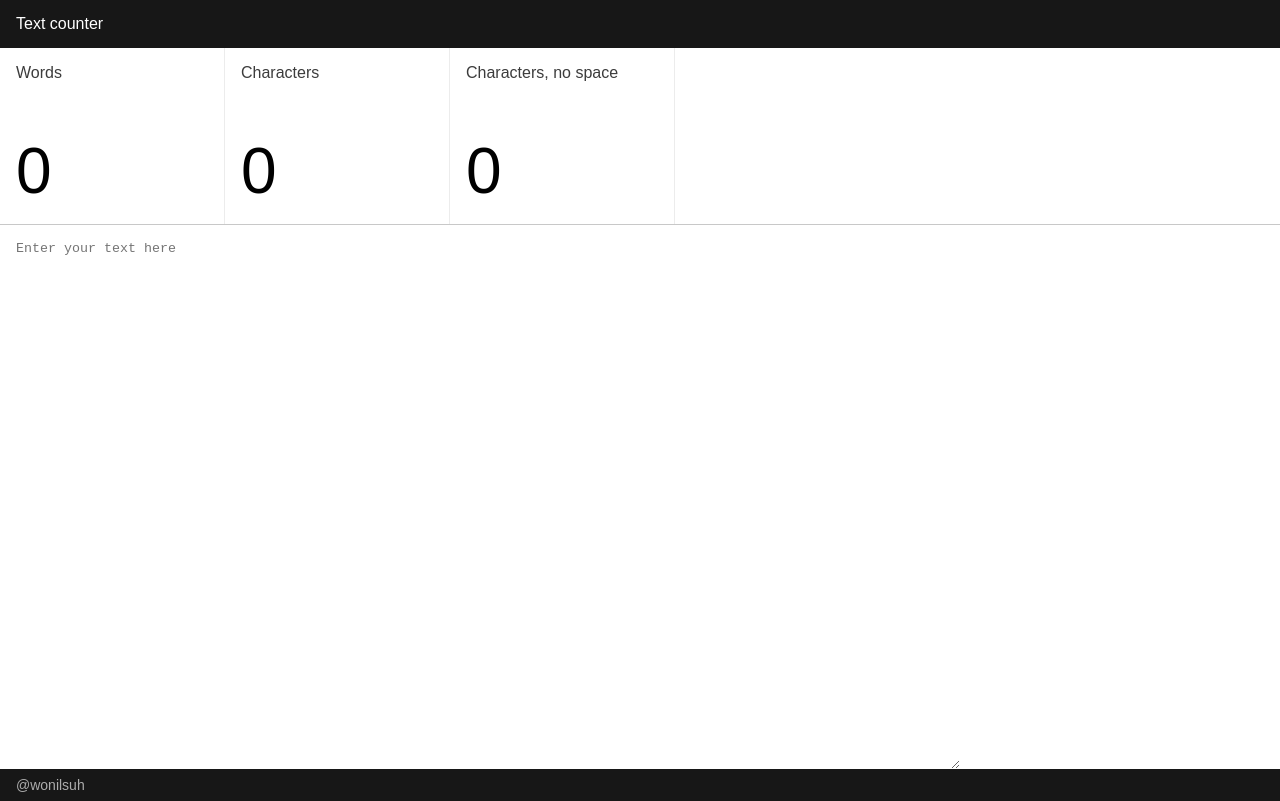
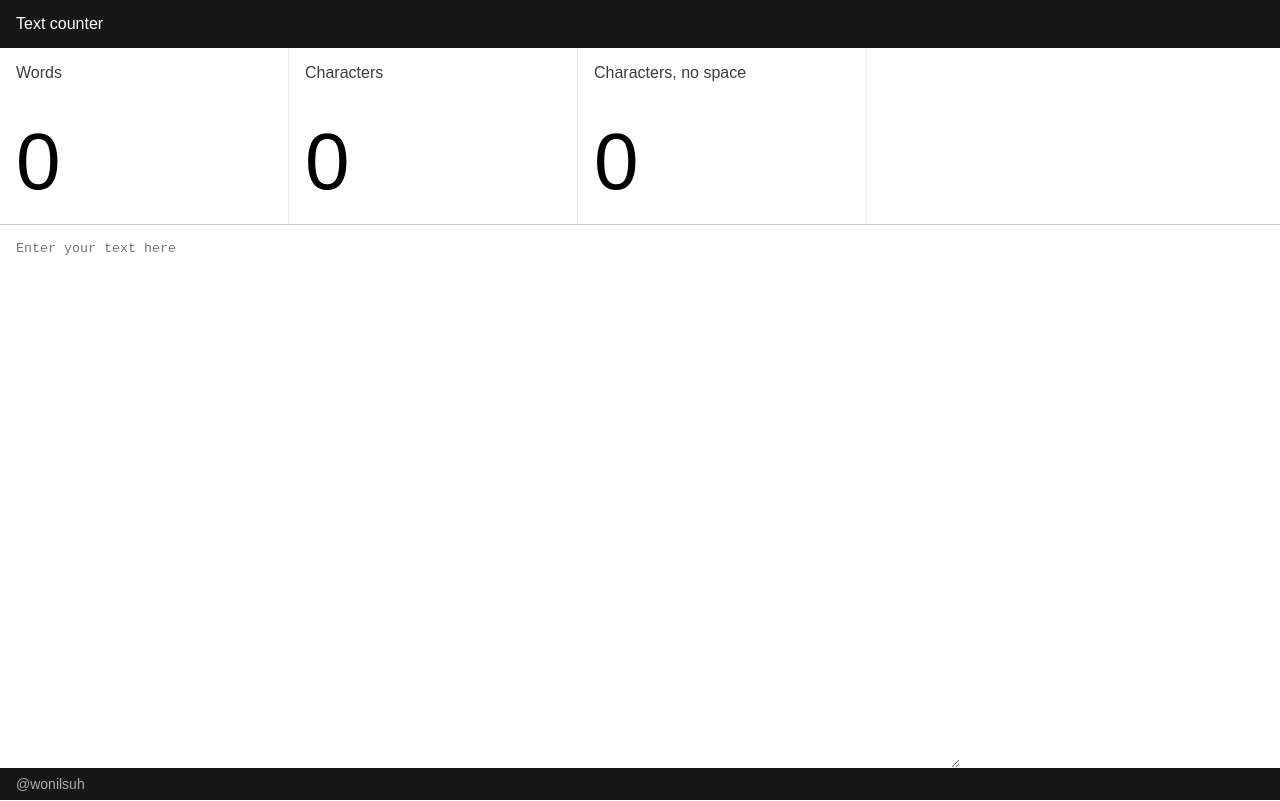
Before and after one commit to wonilsuh/text-counter, a React (Create React App) app: page / in a window 1280 px wide. Built offline with nearby package versions, Linux system fonts and the light colour scheme.

Commit message:
react versio up

```diff
--- a/src/components/Counter/Counter.scss
+++ b/src/components/Counter/Counter.scss
@@ -1,5 +1,5 @@
 .counter {
-  min-width: 12rem;
+  min-width: 16rem;
   min-height: 9rem;
   border-right: solid 1px #ececec;
   padding: 1rem;
@@ -9,12 +9,11 @@
   align-items:flex-start;
 
   .counter-label {
-    font-size: 1rem;
     color:#3c3c3c;
   }
 
   .counter-value {
-    font-size: 4rem;
+    font-size: 5rem;
     font-weight:300;
   }
 }
--- a/src/components/Inputs/Inputs.scss
+++ b/src/components/Inputs/Inputs.scss
@@ -4,7 +4,7 @@
   flex-direction: row;
   justify-content: flex-start;
   align-items:stretch;
-  height:calc(100% - 48px - 144px - 16px - 48px);
+  height:calc(100% - 48px - 177px - 32px);
   max-width:960px;
 
   textarea{
```
Also changed, not shown: package.json (+8 -3 lines).
